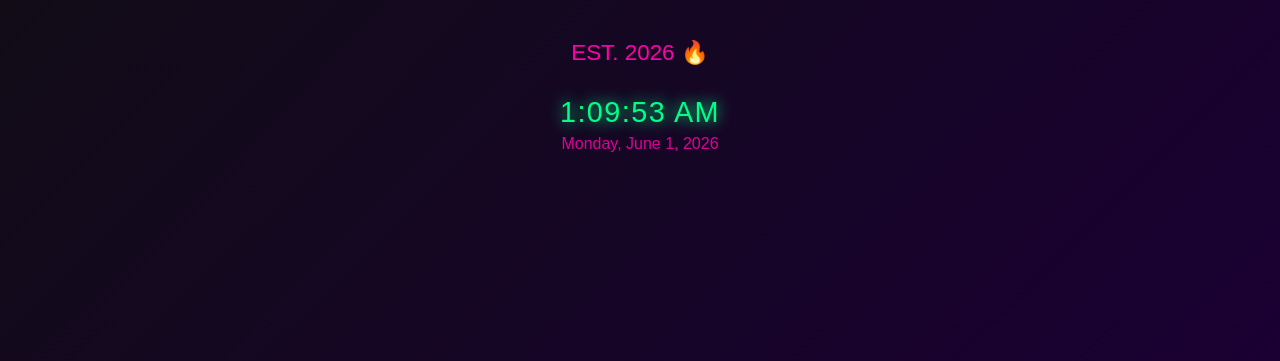
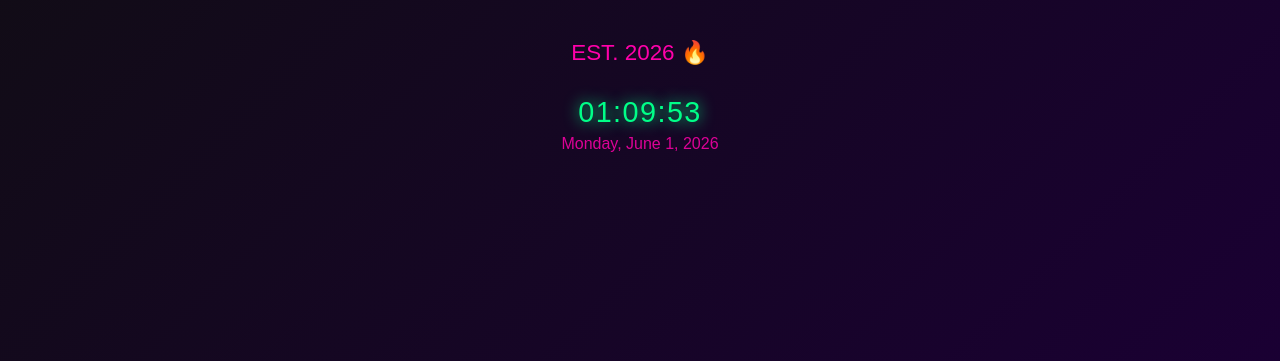
Before and after one commit to SundaySwag1804/shitballin67, a plain HTML site: page index.html in a window 1280 px wide. Shown: the part 439-800 px from the top of the page. Drawn offline with Linux system fonts and the light colour scheme.

Commit message:
Update clock to use 24-hour format
Changed clock display format from 12-hour to 24-hour.

```diff
--- a/index.html
+++ b/index.html
@@ -62,7 +62,7 @@
     <script>
         function updateClock() {
             const now = new Date();
-            const time = now.toLocaleTimeString('en-US', { hour12: true });
+            const time = now.toLocaleTimeString('en-US', { hour12: false });
             const date = now.toLocaleDateString('en-US', {
                 weekday: 'long',
                 year: 'numeric',
```
